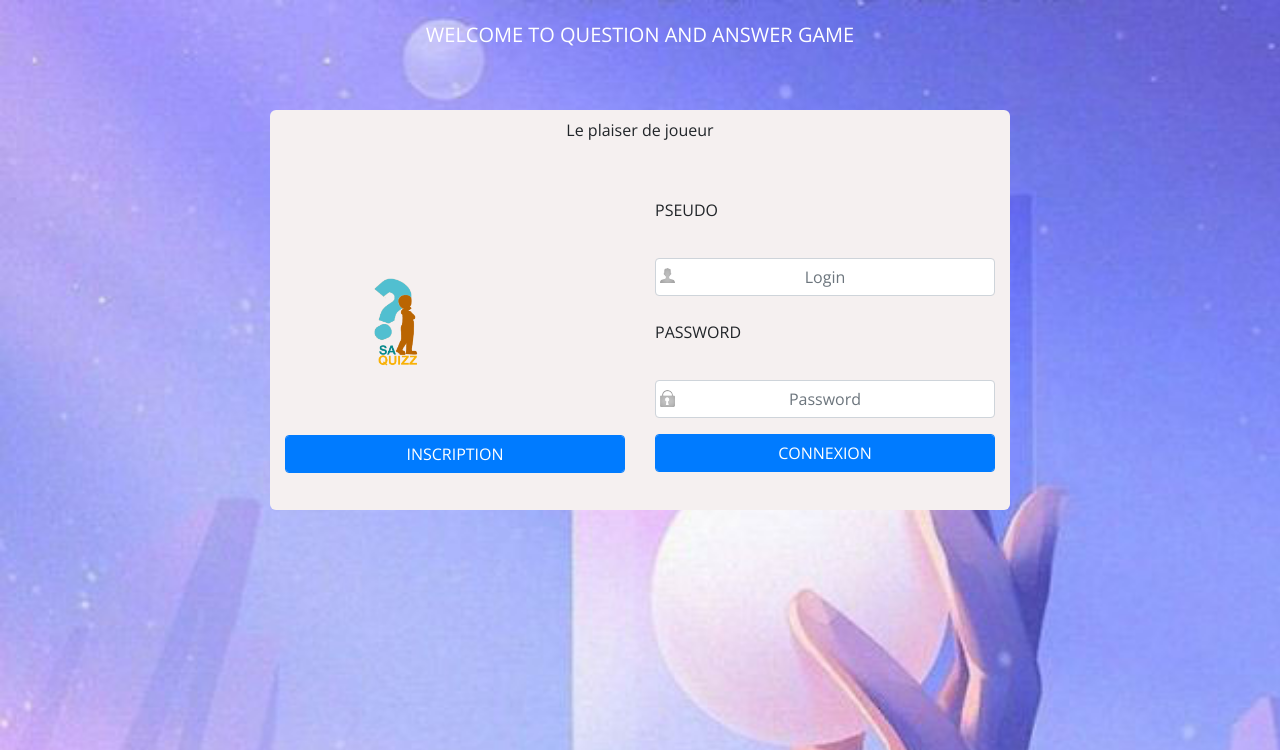
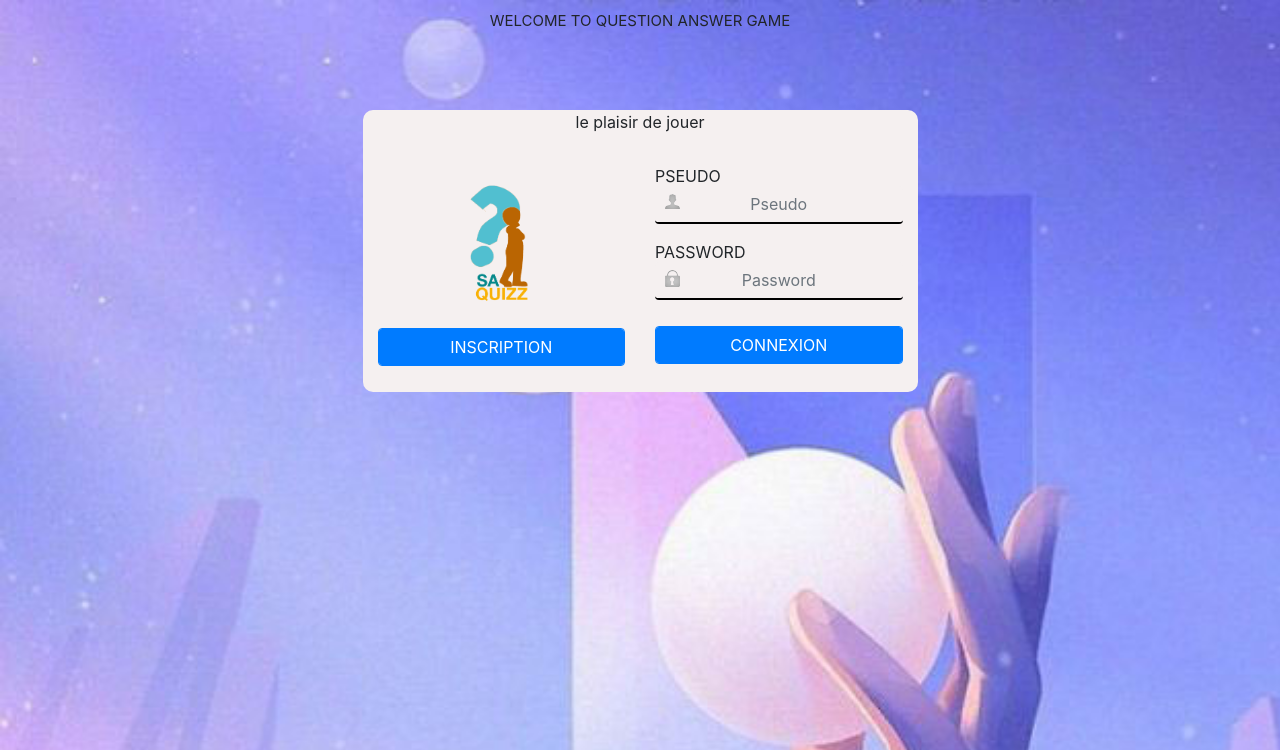
Before and after one commit to JeannePreira/ProjetSA, a PHP site: page / in a window 1280 px wide. Shown: the top 750 px of the page. Run offline with PHP 8.4, Linux system fonts and the light colour scheme.

Commit message:
MonProjet

```diff
--- /dev/null
+++ b/Quizz_Answer/data/fonctions.php
@@ -0,0 +1,44 @@
+<?php
+    function connexion($pseudo,$pwd){
+        try{
+            $pdo= new PDO('mysql:dbname=ma_base;host=localhost','root');
+            $pdo->setAttribute(PDO::ATTR_ERRMODE,PDO::ERRMODE_EXCEPTION);
+            echo "Connected successfully";
+        } catch(PDOException $e) {
+             echo "Connection failed: " . $e->getMessage();
+        }
+        echo"$pseudo $pwd";
+           $data=$pdo->prepare('SELECT * FROM utilisateur wHERE Pseudo=:pseu  AND password=:password');
+           $data->execute(array('pseu'=>$pseudo,'password'=>$pwd));
+           $users=$data->fetch();
+
+         if($users!==false)
+         {
+             $role=$users['nom_role'];
+             $_SESSION['users']=$users;
+             $_SESSION['statut']="login";
+             if($role==="admin")
+             {
+                 return "accueil";
+             }else{
+                 return "jeux";
+             }
+         }
+         else
+         {
+             return "error";
+         }
+
+
+    }
+
+
+
+
+
+    function is_connect(){
+       if(!isset( $_SESSION['statut'])){
+            header("location:index.php");
+        }
+    }
+?>
--- a/Quizz_Answer/pages/connexion.php
+++ b/Quizz_Answer/pages/connexion.php
@@ -1,66 +1,75 @@
+<?php
+//ar_dump($_POST);
+if(!empty($_POST)){
+    $pseudo=$_POST['user'];
+    $password=$_POST['pass'];
+   $result=connexion($pseudo,$password);
+
+   if($result=="error"){
+       echo "login ou mot de pass incorrect";
+   }else{
+
+       header("location:index.php?lien=".$result);
+   }
+}
+
+?>
+
 <!DOCTYPE html>
 <html lang="en">
 <head>
     <meta charset="UTF-8">
     <meta name="viewport" content="width=device-width, initial-scale=1.0">
-
     <link rel="stylesheet" href="https://stackpath.bootstrapcdn.com/bootstrap/4.5.0/css/bootstrap.min.css" integrity="sha384-9aIt2nRpC12Uk9gS9baDl411NQApFmC26EwAOH8WgZl5MYYxFfc+NcPb1dKGj7Sk" crossorigin="anonymous">
     <link rel="stylesheet" href="./public/css/index.css">
     <title>Document</title>
 </head>
 <body>
 <div class="container">
+    <div class="header">
+        <div class="line-logo "></div>
+        <div class="col-sm-12">WELCOME TO QUESTION ANSWER GAME</div>
+    </div>
+    <!--bloc de connexion-->
 
-     <div id="titre">WELCOME TO QUESTION AND ANSWER GAME</div>
+        <div class="col-xm-12 col-sm-10 col-md-8 col-lg-6 connexion-bloc">
+            <div class="titre2">le plaisir de jouer</div>
+            <form action="" method="post" id="form-connexion">
+                <div class="row connexion-bloc2">
+                    <!--line login-->
+                    <div class="col-xm-12 col-sm-6">
 
-
-            <div class="connexion_bloc col-xm-12 col-sm-10 col-lg-8">
-            <div class="titre2">Le plaiser de joueur</div>
-               <div class="row connexion">
-                   <div class="col-sm-6">
-
-                        <div class="form-blocs">
-                            <form action="" method="post" id="form-connexion">
-
-                                    <div class="line-logo "></div>
-
-                                <div class="form-group">
-                                    <button  class="form-control btn-primary inscription">INSCRIPTION</button>
-                                </div>
-                            </form>
-                        </div>
-                   </div>
-                   <div class="col-sm-6">
-
-                <div class="form-blocs">
-                    <form action="" method="post" id="form-connexion">
-
-                        <div class="form-group">
-                            <label for="pseudo">PSEUDO</label>
-                            <div class="line-pseudo line-icon-login"></div>
-                            <input type="text" class="form-control pseudo" error="error-1" name="pseudo"  id="" placeholder="Login">
+                        <div class="form-group pseudo_bloc">
+                            <label for="password" >PSEUDO</label>
+                            <div class="line-pseudo line-icon-pseudo"></div>
+                            <input type="text" class="form-control input_form" error="error-1" name="user"  id="" placeholder="Pseudo">
                             <div class="line-error" id="error-1"></div>
                         </div>
 
                         <div class="form-group">
-                        <label for="password" class="text_pass">PASSWORD</label>
+                            <label for="password" >PASSWORD</label>
                             <div class="line-pass line-icon-password"></div>
-                            <input type="password" class="form-control " error="error-2" name="password"  id="" placeholder="Password">
+                            <input type="password" class="form-control input_form" error="error-2" name="pass"  id="" placeholder="Password">
                             <div class="line-error" id="error-2"></div>
                         </div>
+                            <button type="submit" name="btn_submit" class="form-control btn-primary connect">CONNEXION</button>
 
-                        <div class="form-group">
-                            <button  class="form-control btn-primary">CONNEXION</button>
-                        </div>
+                    </div>
+                    <!--line register-->
+                    <div class="col-xm-12 col-sm-6 line_inscription ">
+                                <div class="logo_big"></div>
+                                <a class="btn btn-primary form-control inscription" href="index.php?lien=inscription" role="button">INSCRIPTION</a>
+                    </div>
 
-                    </form>
                 </div>
-                   </div>
-               </div>
-            </div>
-            <div class="col-offset-2"></div>
+            </form>
+        </div>
 
-</div>
+
+
+
+
+
 
 
             <script src="https://code.jquery.com/jquery-3.5.1.slim.min.js" integrity="sha384-DfXdz2htPH0lsSSs5nCTpuj/zy4C+OGpamoFVy38MVBnE+IbbVYUew+OrCXaRkfj" crossorigin="anonymous"></script>
@@ -68,3 +77,11 @@
             <script src="https://stackpath.bootstrapcdn.com/bootstrap/4.5.0/js/bootstrap.min.js" integrity="sha384-OgVRvuATP1z7JjHLkuOU7Xw704+h835Lr+6QL9UvYjZE3Ipu6Tp75j7Bh/kR0JKI" crossorigin="anonymous"></script>
 </body>
 </html>
+
+
+
+
+
+
+
+<?php
--- a/Quizz_Answer/public/css/index.css
+++ b/Quizz_Answer/public/css/index.css
@@ -1,58 +1,45 @@
-@import url('https://fonts.googleapis.com/css2?family=Open+Sans:wght@300&display=swap');
+body {
+    padding-top: 10px;
+    }
+    [class*="col-"], .line-error{
 
-
-*{
-    box-sizing: boder-box;
+    border-radius: 6px;
+    text-align: center;
     }
-[class*="col-"] {
-    border-radius: 6px;
-    line-height: 40px;
+    .line-error{
+        color: lightcoral;
+        word-wrap: 100%;
+        font-weight: bold;
     }
-body{
-    font-family: 'open sans',sans-serif;
-    background-image: url('../../public/images/fond.jpg');
-    background-repeat: no-repeat;
-    background-size: cover;
-    background-attachment: fixed;
-}
-#titre{
-    text-align: center;
-    font-size: 20px;
-    color: white;
-    margin: 20px;
-}
-.connexion_bloc{
+    .header{
         width: 100%;
-    min-height: 400px;
-    background: #F5F0F0;
-    margin: auto;
-    position: relative;
-    top: 40px;
-}
-.row{
-    position: relative;
-    top: 40px;
-}
-.titre2,input{
-    text-align: center;
-
-}
-.line-pseudo,.line-pass,.line-logo{
-    background-repeat: no-repeat;
-    position: relative;
-
+        display: flex;
+        font-size: 15px;
     }
     .line-logo{
-    height: 105px;
+        height: 60px;
+        width: 50px;
         background-image: url('../../public/images/logo.png');
-    background-size: 60px;
-    top: 80px;
-    left: 80px;
+        background-size: 25px;
+        position: relative;
+        top:2px;
     }
-.line-pseudo,.line-pass{
-    height: 20px;
-    top: 30px;
-    left: 5px;
+    .connexion-bloc{
+        margin: auto;
+        background-color: #F5F0F0;
+        border-radius: 10px;
+        position: relative;
+        margin-top: 40px;
+        padding-bottom: 20px;
+    }
+    .pseudo_bloc{
+        position: relative;
+        top:20px;
+    }
+    label{
+        float:left;
+       position: relative;
+       top:10px;
     }
     .line-pseudo{
         background-image: url('../../public/icones/ic-login.png');
@@ -60,7 +47,54 @@ body{
     .line-pass{
         background-image: url('../../public/icones/ic-password.png');
     }
+    .line-pseudo,.line-pass,.line-logo{
+        background-repeat: no-repeat;
+        position: relative;
+    }
+    input{
+        text-align: center;
+    }
+    .input_form{
+        border:none;
+        background-color: #F5F0F0;
+        border-bottom: 2px solid black;
+    }
+    .line-pseudo,.line-pass{
+        height: 20px;
+        top:40px;
+        left:10px;
+    }
+    .form-group{
+        height: 80px;
+
+    }
     .inscription{
         position: relative;
-    top: 140px;
+        top: 10px;
     }
+    @media screen and  (min-width: 660px)  {
+
+        .connexion-bloc2{
+            display: flex;
+            flex-direction: row-reverse;
+        }
+        .inscription{
+
+            top: -6px;
+            bottom: 100px;
+        }
+        .connect{
+
+        }
+        .logo_big{
+            height: 200px;
+            background-image: url('../../public/images/logo.png');
+            background-repeat: no-repeat;
+            background-size: 80px;
+            position: relative;
+            top: 40px;
+            left: 80px;
+
+
+        }
+    }
```
Also changed, not shown: Quizz_Answer/index.php (+30 -4 lines), Quizz_Answer/pages/admin.php (added, +7 -0 lines), Quizz_Answer/pages/inscription.php (added, +67 -0 lines), Quizz_Answer/pages/jeux.php (added, +8 -0 lines), Quizz_Answer/pages/test.php (added, +10 -0 lines), Quizz_Answer/public/css/inscription.css (added, +49 -0 lines), Quizz_Answer/public/js/validation.js (added, +34 -0 lines). Lines whose indentation alone changed are shown as unchanged.
